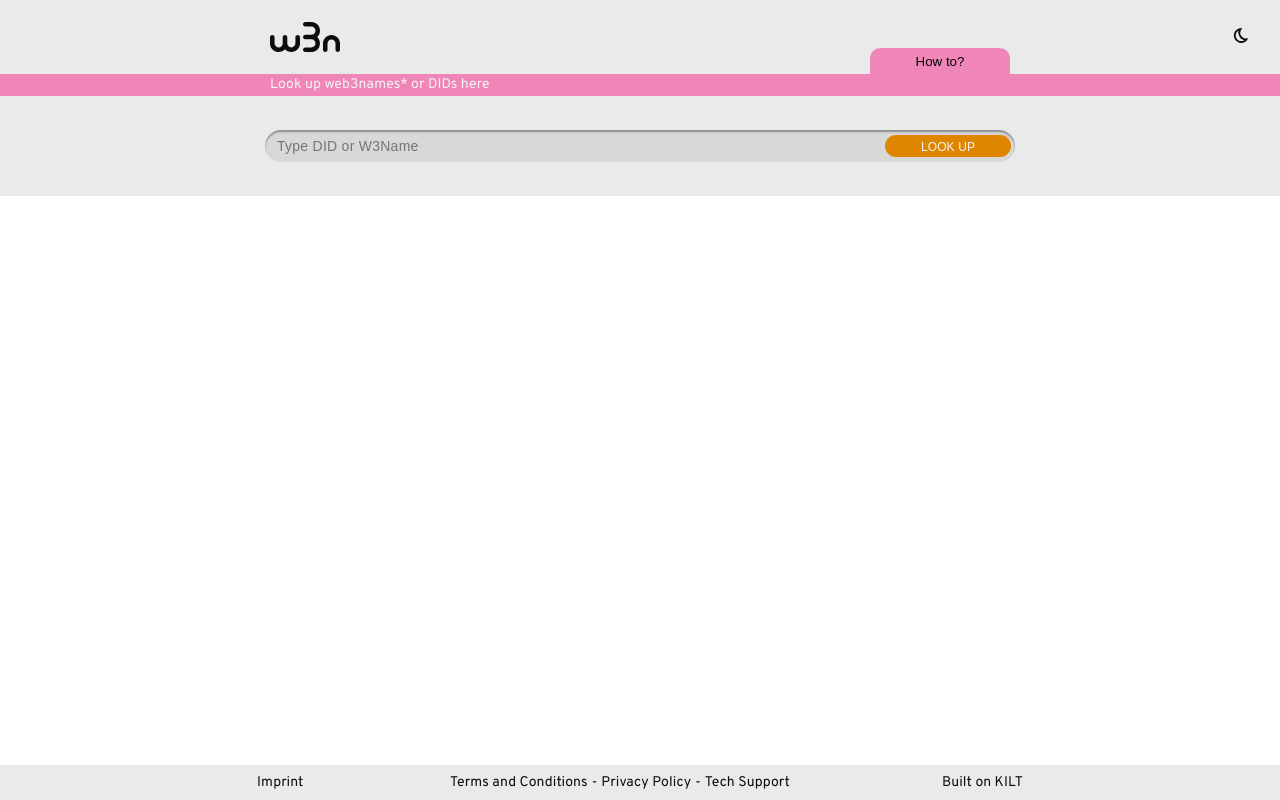
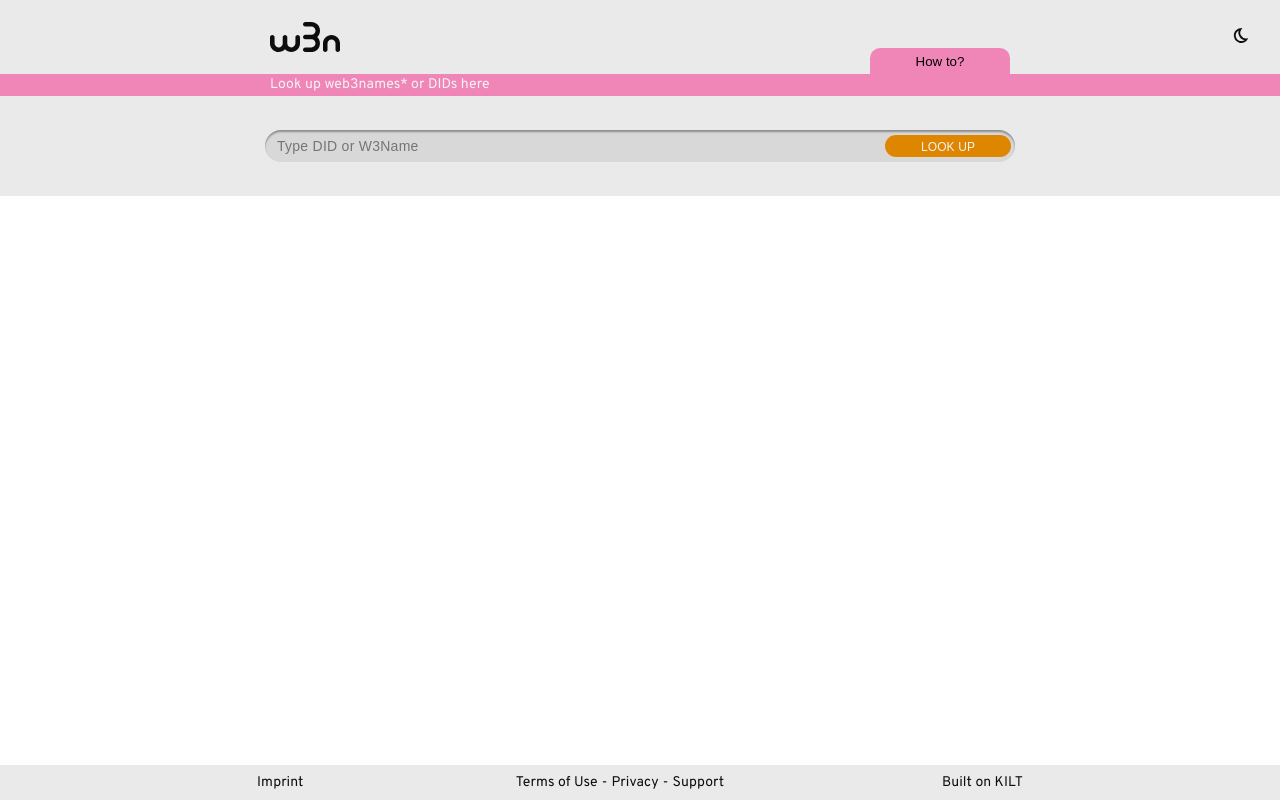
Before and after one commit to KILT-Foundation/w3n.id, a React (Create React App) app: page / in a window 1280 px wide. Built offline with nearby package versions, Linux system fonts and the light colour scheme.

Commit message:
fix:changed links text

```diff
--- a/src/Components/Footer.tsx
+++ b/src/Components/Footer.tsx
@@ -47,12 +47,12 @@ export const Footer = () => {
           <span>Imprint</span>
         </ImprintContainer>
         <LinksContainer>
-          <span>Terms and Conditions</span>
+          <span>Terms of Use</span>
           <span>-</span>
 
-          <span>Privacy Policy</span>
+          <span>Privacy</span>
           <span>-</span>
-          <span>Tech Support</span>
+          <span>Support</span>
         </LinksContainer>
         <LogoContainer>
           <span>Built on KILT</span>
```
